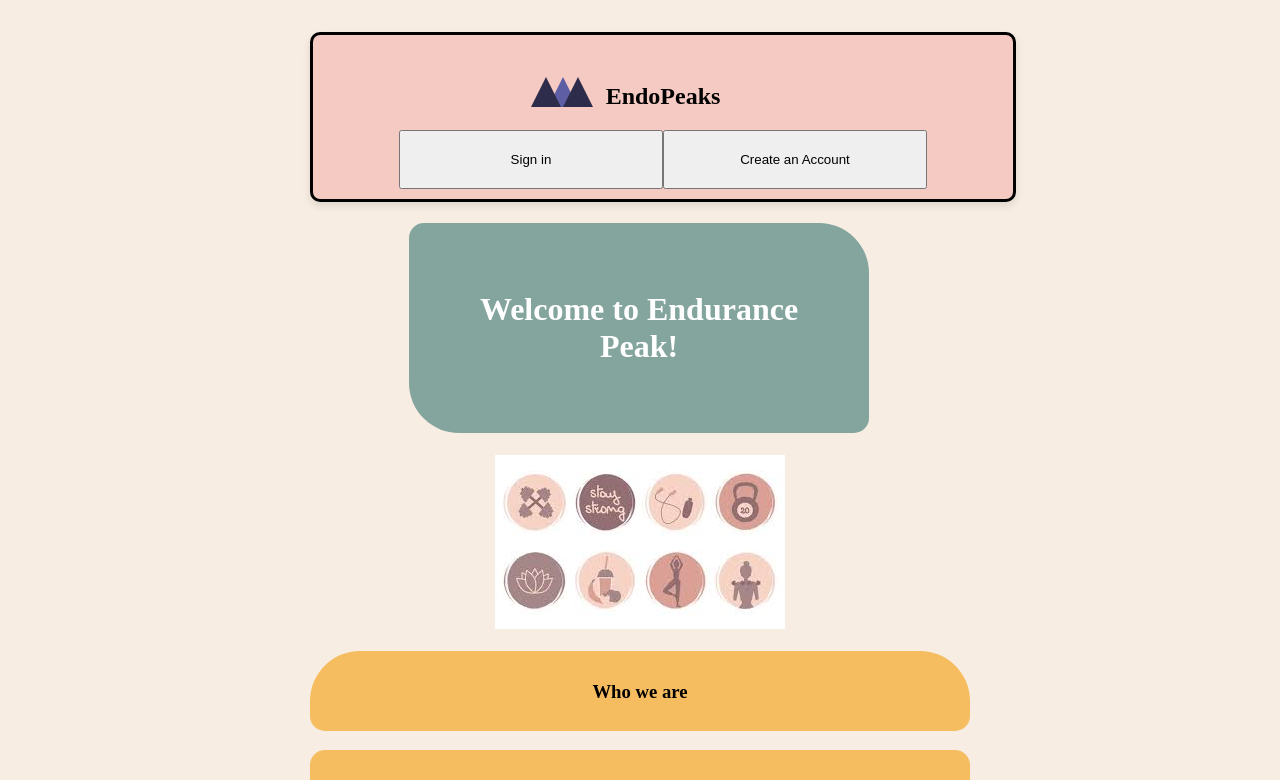
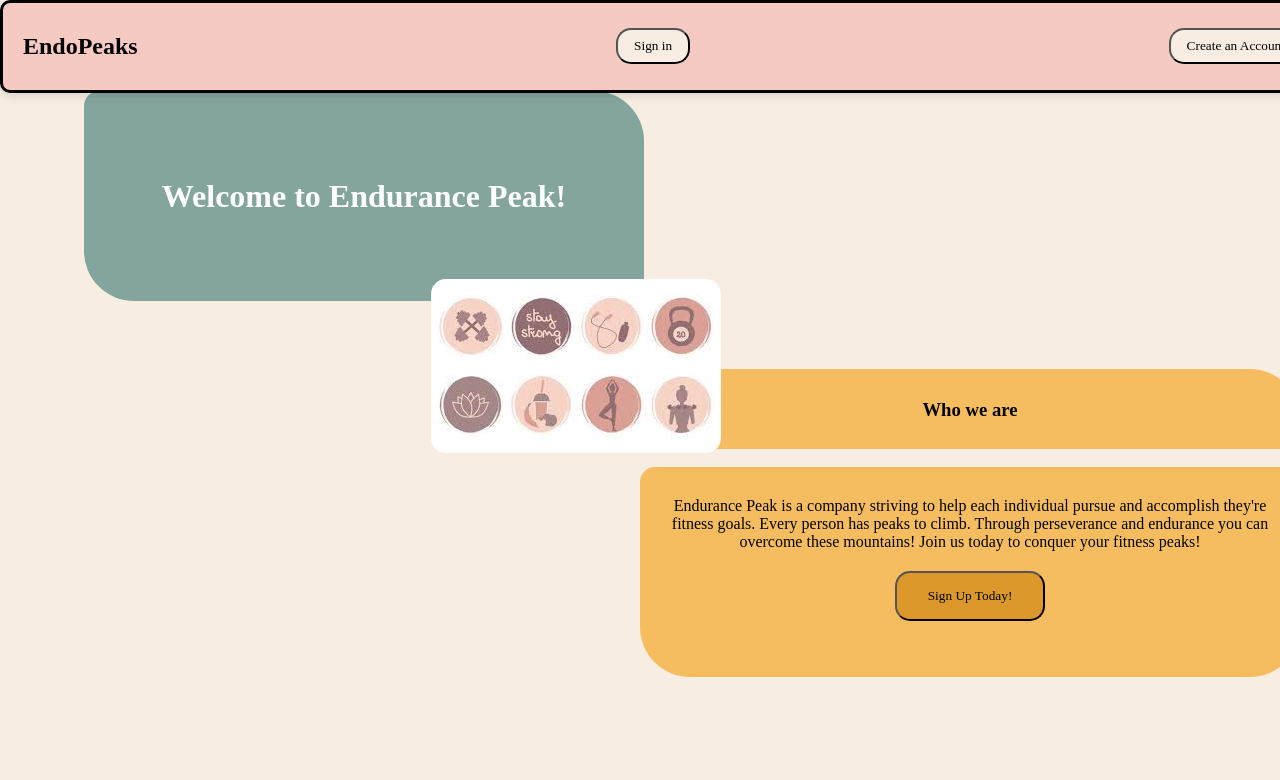
Before and after one commit to honoreverhart/Capstone_Project, a React (Vite) app in the folder client/: page / in a window 1280 px wide. Shown: the top 780 px of the page. Built offline with nearby package versions, Linux system fonts and the light colour scheme.

Commit message:
HomePage css done

```diff
--- a/client/src/components/HomePage.jsx
+++ b/client/src/components/HomePage.jsx
@@ -13,15 +13,21 @@ export default function HomePage() {
           <a className="piece3"></a>
           <h2 className="logo">EndoPeaks</h2>
         </div>
-        <button className="button" onClick={() => navigate("/login")}>
+        <button className="nav-button" onClick={() => navigate("/login")}>
           Sign in
         </button>
-        <button className="button" onClick={() => navigate("/register")}>
+        <button className="nav-button" onClick={() => navigate("/register")}>
           Create an Account
         </button>
       </div>
+
+      <div className="welcome">
       <h1>Welcome to Endurance Peak!</h1>
-      <img src="/pictures/circlefitness.jpg" alt="fitness" />
+      </div>
+      <div className="fitness">
+      <img className="homepage_img" src="/pictures/circlefitness.jpg" alt="fitness" />
+      </div>
+      <div className="who_we_are">
       <h3>Who we are</h3>
       <p>
         Endurance Peak is a company striving to help each individual pursue and
@@ -29,10 +35,11 @@ export default function HomePage() {
         Through perseverance and endurance you can overcome these mountains!
         Join us today to conquer your fitness peaks!
         <br></br>
-        <button className="button" onClick={() => navigate("/register")}>
+        <button className="sign_up_button" onClick={() => navigate("/register")}>
           Sign Up Today!
         </button>
       </p>
+      </div>
     </div>
   );
 }
--- a/client/src/components/Login.jsx
+++ b/client/src/components/Login.jsx
@@ -56,7 +56,7 @@ export default function Login({ setToken }) {
           </label>
           <button className="button">Login</button>
         </form>
-        <button className="button" onClick={() => navigate("/")}>
+        <button className="back_to_homepage_button" onClick={() => navigate("/")}>
           Back To Home Page
         </button>
       </div>
--- a/client/src/components/Trainer_Account.jsx
+++ b/client/src/components/Trainer_Account.jsx
@@ -149,7 +149,7 @@ export default function T_Account({ token, setToken }) {
         <h1>
           Welcome {userDetails.first_name} {userDetails.last_name}!!
         </h1>
-
+        <div className="info_and_button">
           <div className="info">
             <a>Role: {userDetails.role}</a>
             <br></br>
@@ -157,31 +157,34 @@ export default function T_Account({ token, setToken }) {
             <br></br>
             <a>Username: {userDetails.username}</a>
           </div>
-        <button className="signout-button" onClick={handleSignOut}>
+          <button className="button" onClick={handleSignOut}>
             Sign-Out
           </button>
+        </div>
+        <br></br>
         <label className="search">
           Search for Client:{" "}
           <input
             type="text"
-            placeholder="search"
             onChange={(e) => setSearchParam(e.target.value.toLowerCase())}
           />
         </label>
+        <div className="users">
           <h3>Clients:</h3>
           {userData && userDetails.role === "trainer"
             ? searchClient.map((users) => {
                 if (users.role == "client") {
                   return (
-                  <div className="list" key={users.id}>
-                    <p>
+                    <div className="userCard" key={users.id}>
+                      <a>
                         {users.first_name} {users.last_name}
-                    </p>
+                      </a>
                     </div>
                   );
                 }
               })
             : null}
+        </div>
 
         <form className="createWorkout" onSubmit={handleSubmit}>
           <label>
@@ -204,7 +207,7 @@ export default function T_Account({ token, setToken }) {
               required
             />
           </label>
-          <button>Create Workout</button>
+          <button className="button">Create Workout</button>
         </form>
 
         <h3>Workouts:</h3>
@@ -216,7 +219,7 @@ export default function T_Account({ token, setToken }) {
                   <strong>Name:</strong> {workout.name}
                   <br></br>
                   <strong>Description:</strong> {workout.description}
-                  <div cassName="button-container">
+                  <div className="button-container">
                     <button
                       onClick={() =>
                         allowEditWorkout(
--- a/client/src/index.css
+++ b/client/src/index.css
@@ -2,10 +2,42 @@ body {
   background-color: #f7ede2;
   margin: 0;
   display: flex;
+  height: 100%;
   justify-content: center;
   align-items: center;
-  height: 100%;
   flex-direction: column;
+  flex-grow: 1;
+  position: relative;
+  padding: 60px;
+}
+
+.welcome{
+  position: absolute;
+  left: 0%;
+  top: 70px;
+  z-index: 1;
+}
+
+.who_we_are{
+  position: absolute;
+  left: 50%;
+  top: 350px;
+  z-index: 2;
+}
+
+.fitness{
+  position: absolute;
+  left: 45%;
+  top: 200%;
+  transform: translateX(-50%) translateY(-50%);
+  z-index: 3;
+  justify-content: center;
+}
+
+.homepage_img{
+
+  border-radius: 15px 15px;
+
 }
 
 h1 {
@@ -19,7 +51,7 @@ h1 {
   text-align: center;
   border-radius: 15px 50px;
   padding: 30px;
-  width: 400px;
+  width: 500px;
   height: 150px;
   position: relative;
   left: 15%;
@@ -63,43 +95,51 @@ h3 {
 
 .navbar {
   font-family: Lucida Handwriting;
-  display: block;
+  display: flex;
   justify-content: space-between;
   align-items: center;
+  overflow: hidden;
   width: 100%;
   padding: 10px 20px;
-  margin: 0 auto;
+  margin: 0;
+  position: fixed;
+  top: 0;
+  left: 0;
   border-radius: 10px;
   background-color: #f5cac3;
   border: solid black;
   box-shadow: 0 4px 8px rgba(0, 0, 0, 0.1);
   transition: all 0.3s ease;
+  z-index: 10;
 }
 
-.navbar.h2 {
-  float: left;
+.nav-button{
+  padding: 8px 16px;
+  border-radius: 5px;
+  cursor: pointer;
+  transition: background-color 0.3s ease;
+  float: right;
+  background-color:#f7ede2;
+  color: black;
+  text-align: center;
+  justify-content: center;
+  border-radius: 15px 15px;
+  font-family: Lucida Handwriting;
 }
 
+.nav-button:hover {
+  background-color: #c3928a;
+}
+
+
 .navbar.logo {
+  margin: 10px;
   color: #333;
   transition: color 0.3s ease;
 }
 
 .logo:hover {
   color: #f28482;
-}
-
-.navbar.button {
-  background-color: #f28482;
-  padding: 8px 16px;
-  border-radius: 5px;
-  color: white;
-  cursor: pointer;
-  transition: background-color 0.3s ease;
-}
-
-.navbar.button.hover {
-  background-color: #d77d6b;
 }
 
 .navbar.navbar-items {
@@ -118,9 +158,44 @@ h3 {
     gap: 10px;
   }
 
-  .navbar.button {
+  .nav-button {
     padding: 10px 20px;
   }
+}
+
+.sign_up_button {
+  background-color:  #dc982a;
+  color: black;
+  text-align: center;
+  justify-content: center;
+  border-radius: 15px 15px;
+  height: 50px;
+  width: 150px;
+  font-family: Lucida Handwriting;
+  margin: 20px;
+  cursor: pointer;
+}
+
+.sign_up_button:hover{
+  background-color:  #c08423;
+}
+
+.login {
+  font-family: Lucida Handwriting;
+  margin: 20px;
+  display: flex;
+}
+
+.back_to_homepage_button {
+  background-color: #f5cac3;
+  color: black;
+  text-align: center;
+  justify-content: center;
+  border-radius: 15px 15px;
+  height: 100px;
+  width: 300px;
+  font-family: Lucida Handwriting;
+  cursor: pointer;
 }
 
 .info {
@@ -134,39 +209,31 @@ h3 {
   border-radius: 15px;
 }
 
-.piece1 {
+.piece1, .piece2, .piece3{
   width: 0;
   height: 0;
   border-left: 15px solid transparent;
   border-right: 15px solid transparent;
+  border-bottom: 30px solid;
+  position: absolute;
+  top: 15px;
+}
+
+.piece1 {
   border-bottom: 30px solid rgb(45, 45, 75);
-  position: relative;
   left: -87px;
-  top: 15px;
   z-index: 2;
 }
 
 .piece2 {
-  width: 0;
-  height: 0;
-  border-left: 15px solid transparent;
-  border-right: 15px solid transparent;
   border-bottom: 30px solid rgb(94, 94, 165);
-  position: relative;
   left: -100px;
-  top: 15px;
   z-index: 1;
 }
 
 .piece3 {
-  width: 0;
-  height: 0;
-  border-left: 15px solid transparent;
-  border-right: 15px solid transparent;
   border-bottom: 30px solid rgb(45, 45, 75);
-  position: relative;
   left: -115px;
-  top: 15px;
   z-index: 1;
 }
 
@@ -191,18 +258,32 @@ h3 {
   }
 }
 
-.list {
-  border: solid black;
-  box-shadow: solid black 50px;
-  border-radius: 15px 50px;
-}
-
 .search {
+  display: flex;
+  justify-content: center;
+  border: solid #333;
+  box-shadow: inset;
+  padding: 10px;
+  margin: 15px;
+  gap: 30px;
+  font-family: Lucida Handwriting;
 }
 
 .button {
   padding: 20px;
   width: 40%;
+  display: flex;
+  float: right;
+  text-align: center;
+  justify-content: center;
+  cursor: pointer;
+}
+
+.info_and_button {
+  display: flex;
+  gap: 30px;
+  justify-content: center;
+  cursor: pointer;
 }
 
 .workout {
@@ -238,6 +319,7 @@ h3 {
   margin-top: auto;
   display: flex;
   flex-direction: row;
+  border-radius: 15px 15px;
 }
 
 @media (max-width: 768px) {
@@ -251,3 +333,67 @@ h3 {
     width: 100%;
   }
 }
+
+.users {
+  display: flex;
+  flex-direction: row;
+  justify-content: space-between;
+  gap: 20px;
+  width: 100%;
+  flex-wrap: wrap;
+  margin-top: 20px;
+}
+
+.userCard {
+  display: flex;
+  flex-direction: column;
+  padding: 10px;
+  text-align: center;
+  justify-content: center;
+  align-items: center;
+  background-color: #d77d6b;
+  box-shadow: solid 0 4px 8px rgba(0, 0, 0, 0.1);
+  border: solid 1px #333;
+  width: 45%;
+  height: 100px;
+  border-radius: 15px;
+}
+
+.userCard:hover {
+  background-color: #f28482;
+}
+
+@media (max-width: 768px) {
+  .users {
+    flex-direction: column;
+    gap: 10px;
+    width: 90%;
+  }
+
+  .userCard {
+    width: 100%;
+  }
+}
+
+.createWorkout {
+  display: flex;
+  justify-content: center;
+  border: solid #333;
+  box-shadow: inset;
+  padding: 10px;
+  margin: 15px;
+  font-family: Lucida Handwriting;
+}
+.button {
+  float: right;
+  background-color: #f5cac3;
+  color: black;
+  text-align: center;
+  justify-content: center;
+  border-radius: 15px 15px;
+  font-family: Lucida Handwriting;
+}
+
+.button:hover {
+  background-color: #c3928a;
+}
```
Lines whose indentation alone changed are shown as unchanged.
